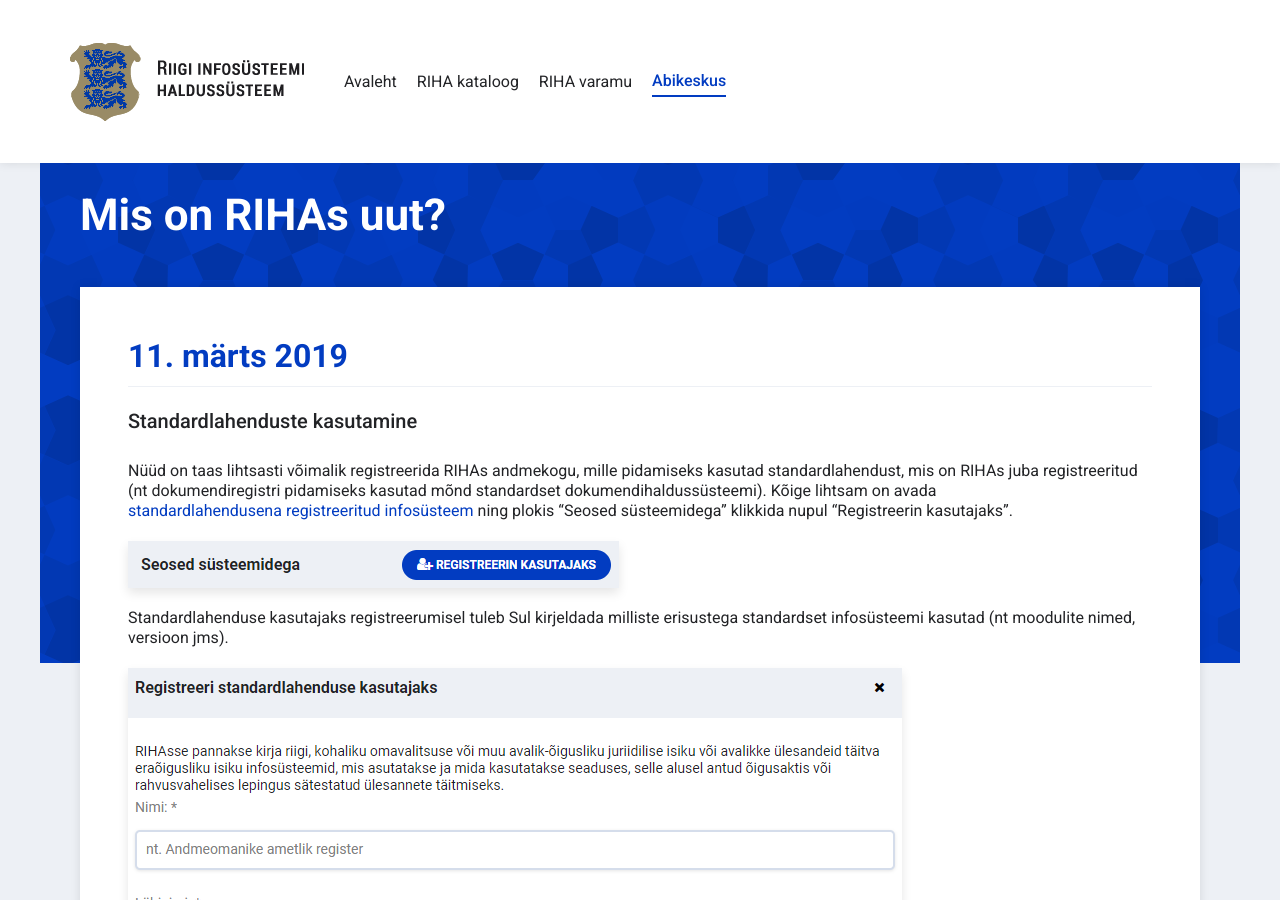
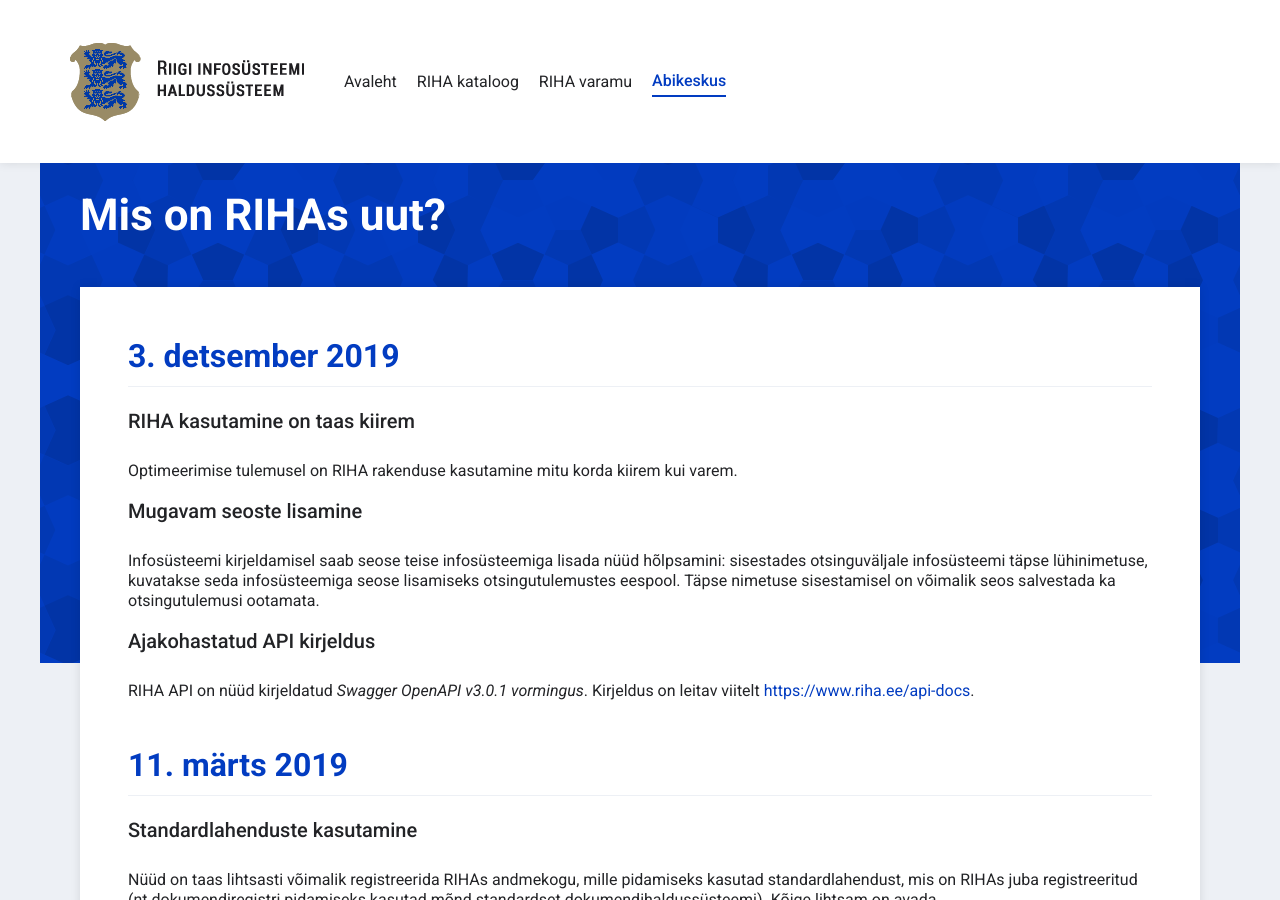
Before and after one commit to e-gov/RIHA-Help, a Jekyll site: the page built from docs/RIHA-uuendused.md, in a window 1280 px wide and 900 px high. Built offline with Jekyll 4.4.1, drawn with Linux system fonts in a browser that asks for light colours.

Commit message:
Add new features from release 7.6

```diff
--- a/docs/RIHA-uuendused.md
+++ b/docs/RIHA-uuendused.md
@@ -1,6 +1,20 @@
 ---
 title: Mis on RIHAs uut?
 ---
+## 3. detsember 2019
+
+### RIHA kasutamine on taas kiirem
+
+Optimeerimise tulemusel on RIHA rakenduse kasutamine mitu korda kiirem kui varem.
+
+### Mugavam seoste lisamine
+
+Infosüsteemi kirjeldamisel saab seose teise infosüsteemiga lisada nüüd hõlpsamini: sisestades otsinguväljale infosüsteemi täpse lühinimetuse, kuvatakse seda infosüsteemiga seose lisamiseks otsingutulemustes eespool. Täpse nimetuse sisestamisel on võimalik seos salvestada ka otsingutulemusi ootamata.
+
+### Ajakohastatud API kirjeldus
+
+RIHA API on nüüd kirjeldatud _Swagger OpenAPI v3.0.1 vormingus_. Kirjeldus on leitav viitelt [https://www.riha.ee/api-docs](https://www.riha.ee/api-docs).
+
 ## 11. märts 2019
 
 ### Standardlahenduste kasutamine
```
